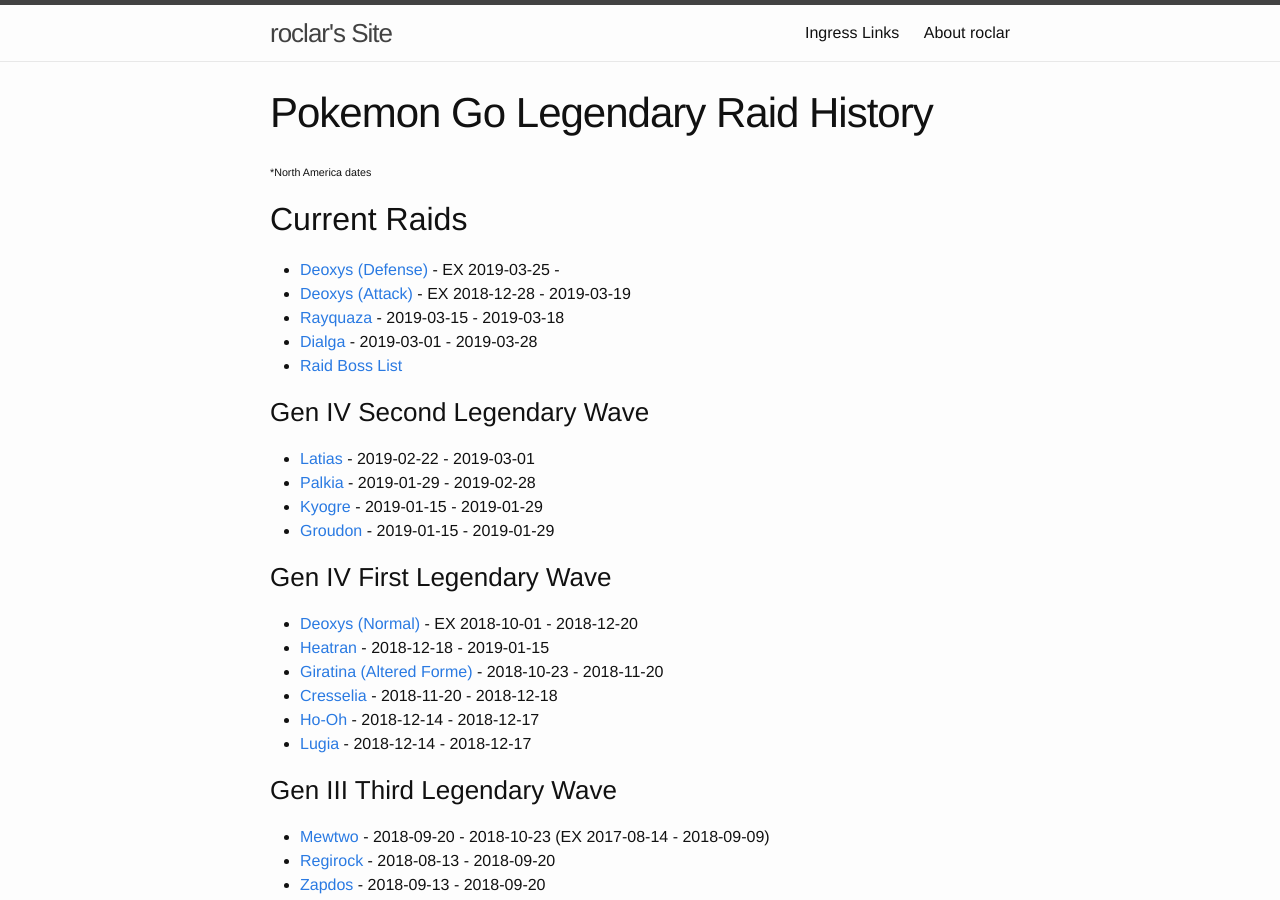
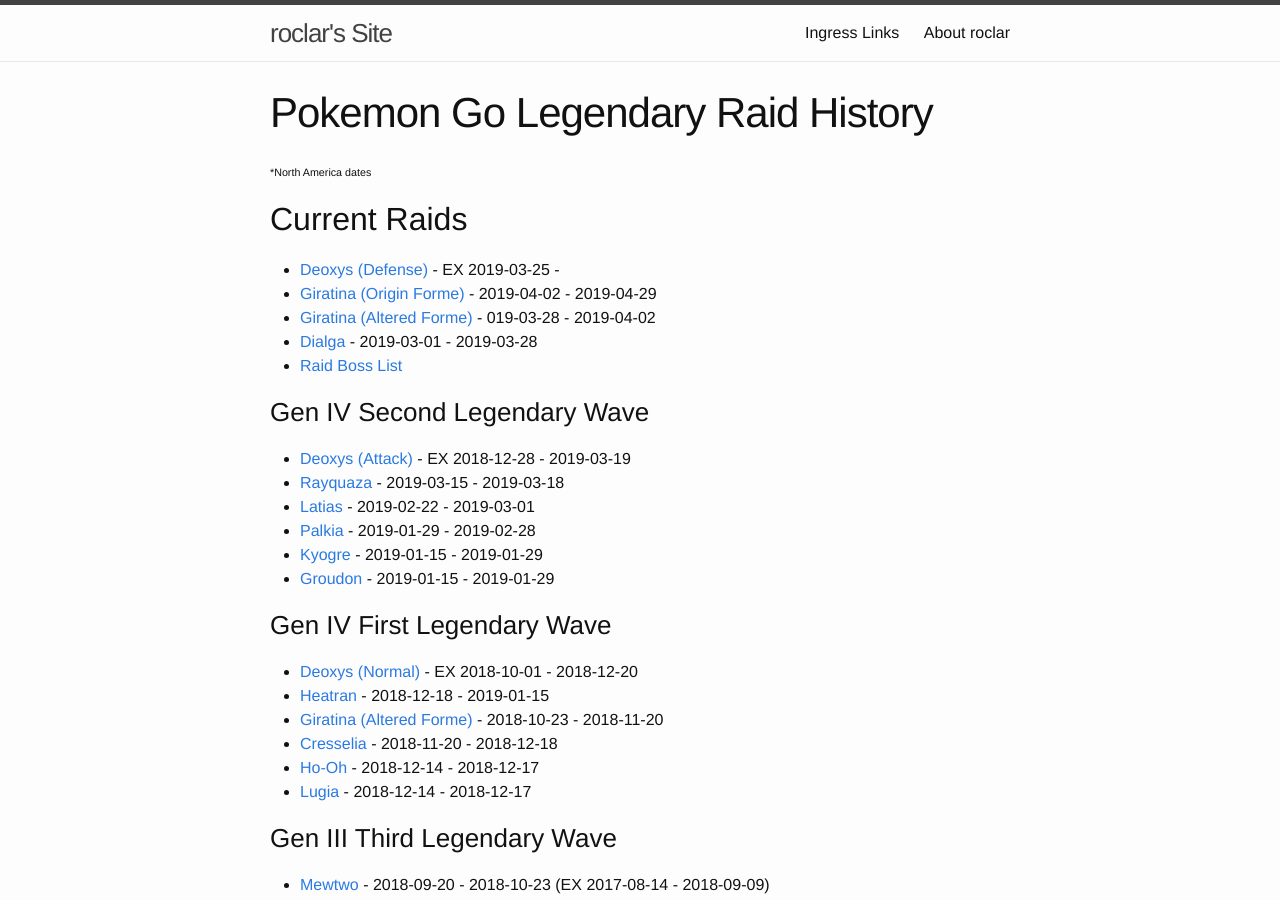
Before and after one commit to roclar/roclar.github.io, a Jekyll site: the page built from PoGoLegendaryHistory.md, in a window 1280 px wide and 900 px high. Built offline with Jekyll 4.4.1, drawn with Linux system fonts in a browser that asks for light colours; some of the changed text lies outside the part shown.

Commit message:
Added Giratina

```diff
--- a/PoGoLegendaryHistory.md
+++ b/PoGoLegendaryHistory.md
@@ -7,12 +7,14 @@
 
 ## Current Raids
 - [Deoxys (Defense)](https://db.pokemongohub.net/pokemon/386?form=Defense) - EX 2019-03-25 -
-- [Deoxys (Attack)](https://db.pokemongohub.net/pokemon/386?form=Attack) - EX 2018-12-28 - 2019-03-19
-- [Rayquaza](https://db.pokemongohub.net/pokemon/384) - 2019-03-15 - 2019-03-18
+- [Giratina (Origin Forme)](https://db.pokemongohub.net/pokemon/487?form=Origin) - 2019-04-02 - 2019-04-29
+- [Giratina (Altered Forme)](https://db.pokemongohub.net/pokemon/487?form=Altered) - 019-03-28 - 2019-04-02
 - [Dialga](https://db.pokemongohub.net/pokemon/483) - 2019-03-01 - 2019-03-28
 - [Raid Boss List](https://pokemongo.gamepress.gg/raid-boss-list)
 
 ### Gen IV Second Legendary Wave
+- [Deoxys (Attack)](https://db.pokemongohub.net/pokemon/386?form=Attack) - EX 2018-12-28 - 2019-03-19
+- [Rayquaza](https://db.pokemongohub.net/pokemon/384) - 2019-03-15 - 2019-03-18
 - [Latias](https://db.pokemongohub.net/pokemon/380) - 2019-02-22 - 2019-03-01
 - [Palkia](https://db.pokemongohub.net/pokemon/484) - 2019-01-29 - 2019-02-28
 - [Kyogre](https://db.pokemongohub.net/pokemon/382) - 2019-01-15 - 2019-01-29
@@ -62,6 +64,7 @@
 - [Lugia](https://db.pokemongohub.net/pokemon/249) - 2017-07-22 - 2017-08-31
 
 ### Sources
+- [Giratina Returns, Ready to Transform!](https://pokemongolive.com/en/post/giratinareturns2019/)
 - [Get ready! Defense Forme Deoxys alters EX Raids!](https://pokemongolive.com/en/post/exraid-deoxys-defense/)
 - [Challenge Rayquaza in this Special Raid Weekend!](https://pokemongolive.com/en/post/weekendraid2019-rayquaza/)
 - [Don’t waste time - challenge Dialga in Raids!](https://pokemongolive.com/en/post/legendary-dialga2019/)
```
